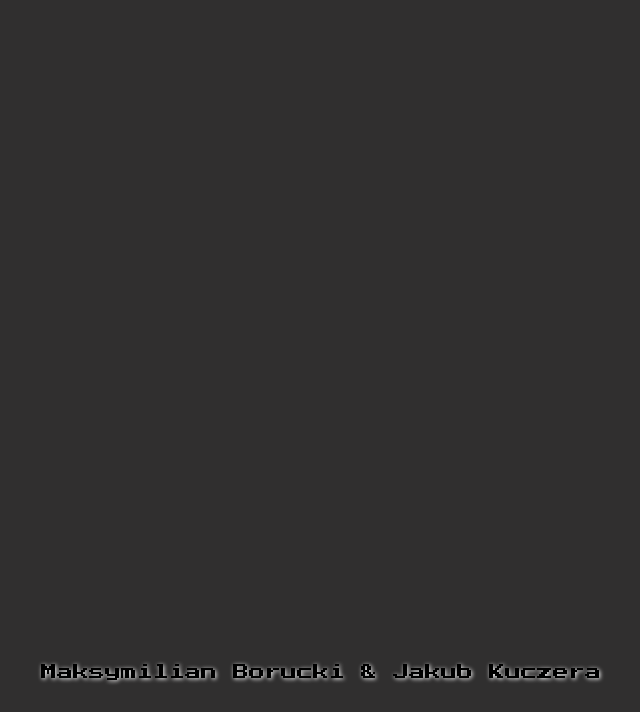
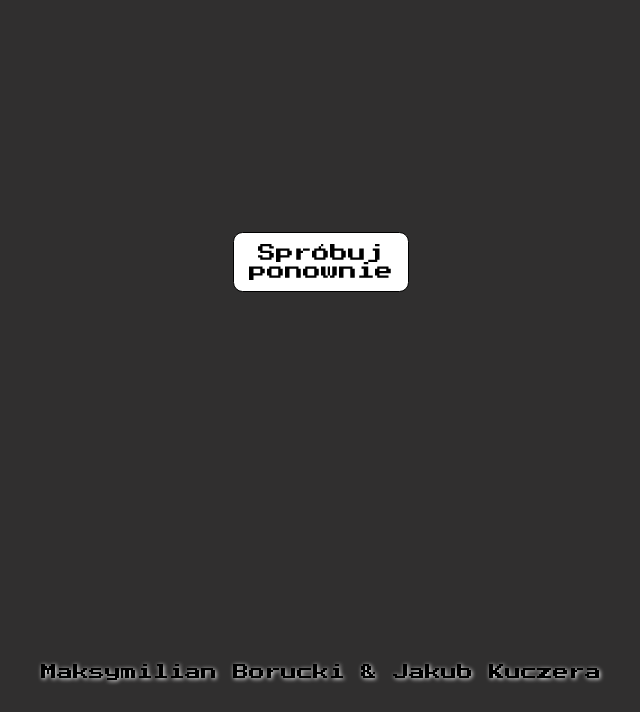
Before and after one commit to majorek31/money-catch, a website: page public/scoreboard.html in a window 1280 px wide. Shown: the part 88-800 px from the top of the page, without its empty margins (319-959 px from the left). Drawn offline with Linux system fonts and the light colour scheme; no server answers.

Commit message:
add css to the scoreboard
reduce player element size, adding tryAgain button

```diff
--- a/public/scoreboard.html
+++ b/public/scoreboard.html
@@ -40,7 +40,16 @@
             flex-wrap: wrap;
             justify-content: center;
         }
+        button{
+            width: 11rem;
 
+        }
+        .btn{
+            width: 100%;
+            display: flex;
+            text-align: center;
+            justify-content: center;
+        }
     </style>
 </head>
 <body>
@@ -48,8 +57,14 @@
         <header>
             <h1>Money Catch</h1>
         </header>
+        <div class="btn">
+            <button id="tryAgain">Spróbuj ponownie</button>
+        </div>
+
         <main>
+
             <div id="scoreboard"></div>
+
         </main>
         <footer>
             <p>Maksymilian Borucki & Jakub Kuczera</p>
@@ -83,6 +98,10 @@
                 addRecord(entry.name, entry.points);
             });
         })();
+
+        const tryAgainBtn = document.querySelector("#tryAgain")
+        tryAgainBtn.addEventListener("click", ()=>{
+            location = game.html})
     </script>
 </body>
 </html>
```
